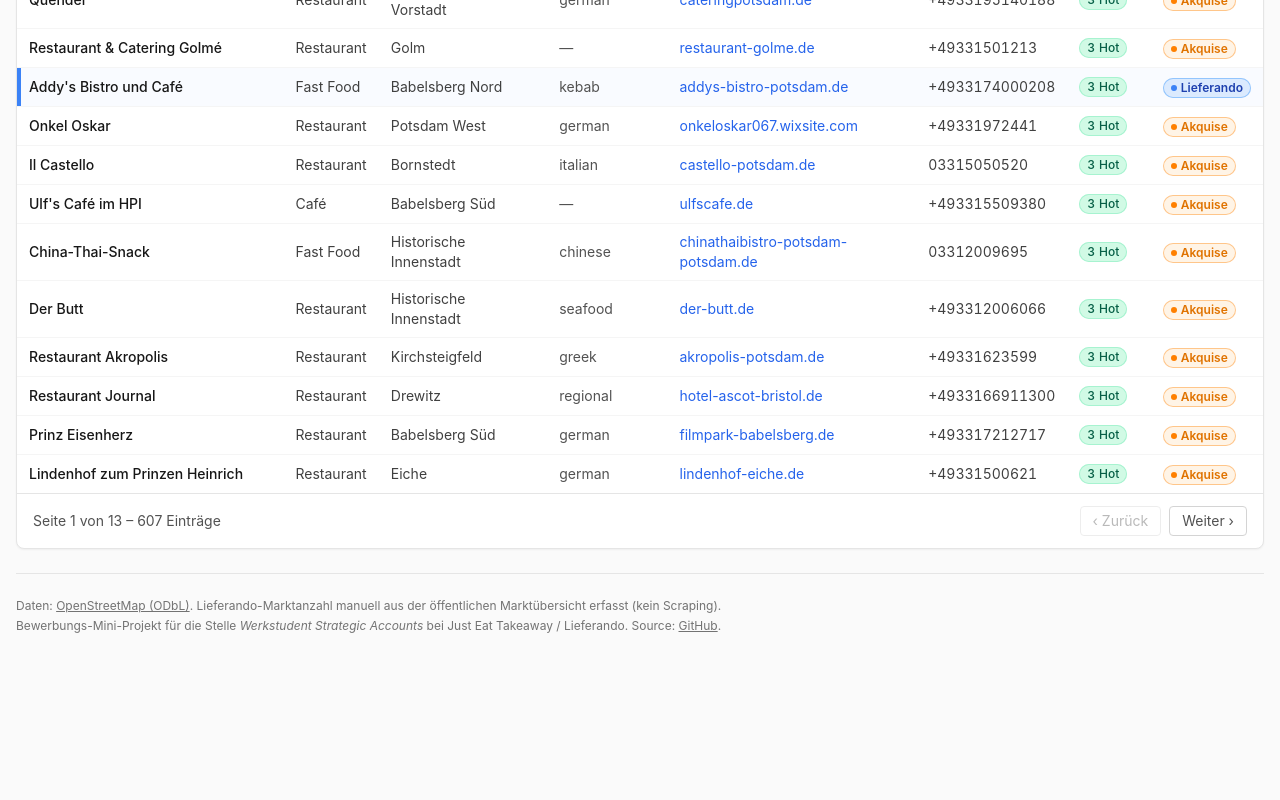
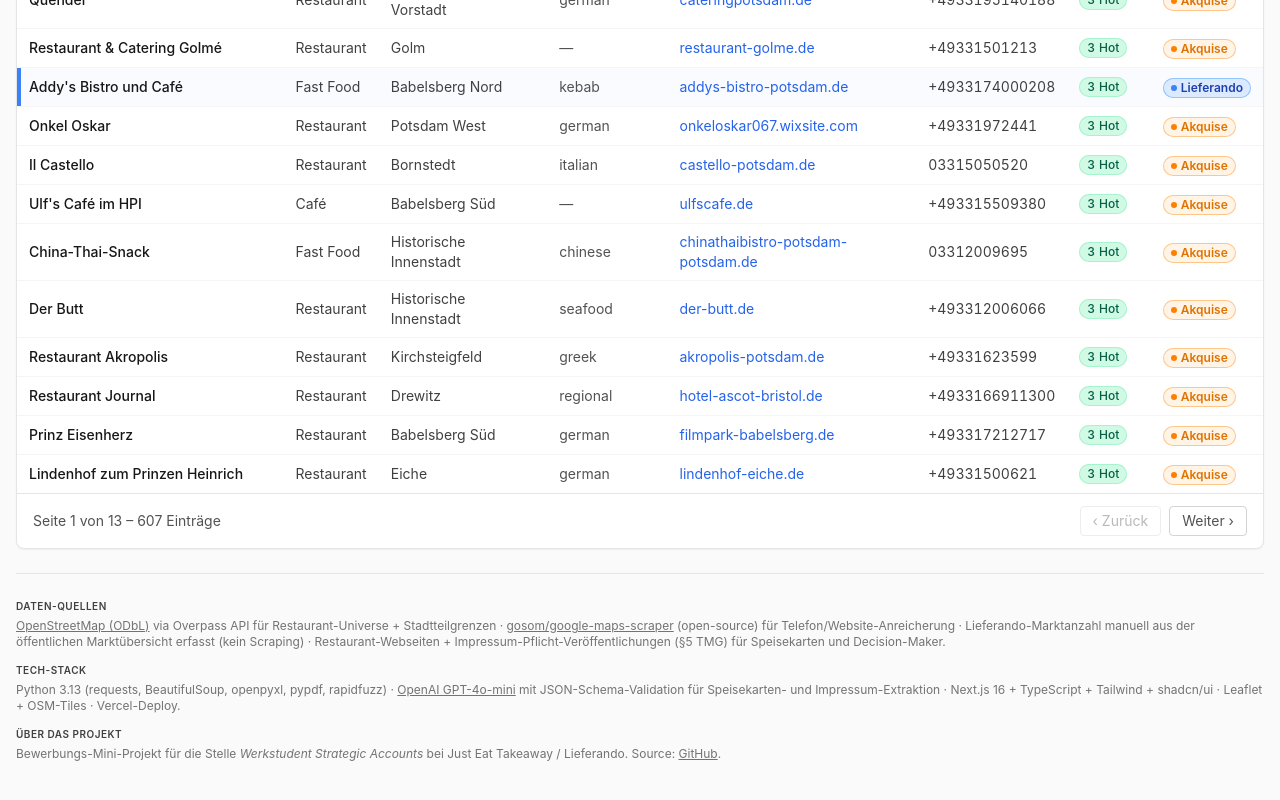
Before and after one commit to Dergeartner/restaurants.proj.mathias.dobbelaere, a Next.js app in the folder web/: page / in a window 1280 px wide. Shown: the part 6119-6919 px from the top of the page. Before the commit the page ends 6793 px from the top, so only its background shows below. Built offline with nearby package versions, Linux system fonts and the light colour scheme.

Commit message:
Footer: Tech-Stack-Section mit GPT-4o-mini + gosom-google-maps-scraper Erwaehnung

```diff
--- a/web/app/page.tsx
+++ b/web/app/page.tsx
@@ -265,13 +265,63 @@
 
 function Footer() {
   return (
-    <footer className="border-t border-neutral-200 pt-6 text-xs text-neutral-500">
-      <p>
-        Daten: <a href="https://www.openstreetmap.org/copyright" className="underline">OpenStreetMap (ODbL)</a>.
-        Lieferando-Marktanzahl manuell aus der öffentlichen Marktübersicht erfasst (kein Scraping).
+    <footer className="space-y-3 border-t border-neutral-200 pt-6 text-xs text-neutral-500">
+      <div>
+        <div className="text-[10px] font-semibold uppercase tracking-wider text-neutral-700">
+          Daten-Quellen
+        </div>
+        <p className="mt-1">
+          <a
+            href="https://www.openstreetmap.org/copyright"
+            target="_blank"
+            rel="noreferrer noopener"
+            className="underline"
+          >
+            OpenStreetMap (ODbL)
+          </a>{" "}
+          via Overpass API für Restaurant-Universe + Stadtteilgrenzen ·{" "}
+          <a
+            href="https://github.com/gosom/google-maps-scraper"
+            target="_blank"
+            rel="noreferrer noopener"
+            className="underline"
+          >
+            gosom/google-maps-scraper
+          </a>{" "}
+          (open-source) für Telefon/Website-Anreicherung · Lieferando-Marktanzahl
+          manuell aus der öffentlichen Marktübersicht erfasst (kein Scraping) ·
+          Restaurant-Webseiten + Impressum-Pflicht-Veröffentlichungen (§5 TMG)
+          für Speisekarten und Decision-Maker.
         </p>
+      </div>
+
+      <div>
+        <div className="text-[10px] font-semibold uppercase tracking-wider text-neutral-700">
+          Tech-Stack
+        </div>
         <p className="mt-1">
-        Bewerbungs-Mini-Projekt für die Stelle <em>Werkstudent Strategic Accounts</em> bei Just Eat Takeaway / Lieferando.
+          Python 3.13 (requests, BeautifulSoup, openpyxl, pypdf, rapidfuzz) ·{" "}
+          <a
+            href="https://platform.openai.com/docs/models"
+            target="_blank"
+            rel="noreferrer noopener"
+            className="underline"
+          >
+            OpenAI GPT-4o-mini
+          </a>{" "}
+          mit JSON-Schema-Validation für Speisekarten- und Impressum-Extraktion ·
+          Next.js 16 + TypeScript + Tailwind + shadcn/ui · Leaflet + OSM-Tiles ·
+          Vercel-Deploy.
+        </p>
+      </div>
+
+      <div>
+        <div className="text-[10px] font-semibold uppercase tracking-wider text-neutral-700">
+          Über das Projekt
+        </div>
+        <p className="mt-1">
+          Bewerbungs-Mini-Projekt für die Stelle{" "}
+          <em>Werkstudent Strategic Accounts</em> bei Just Eat Takeaway / Lieferando.
           Source:{" "}
           <a
             href="https://github.com/Dergeartner/restaurants.proj.mathias.dobbelaere"
@@ -283,6 +333,7 @@
           </a>
           .
         </p>
+      </div>
     </footer>
   );
 }
```
Lines whose indentation alone changed are shown as unchanged.
